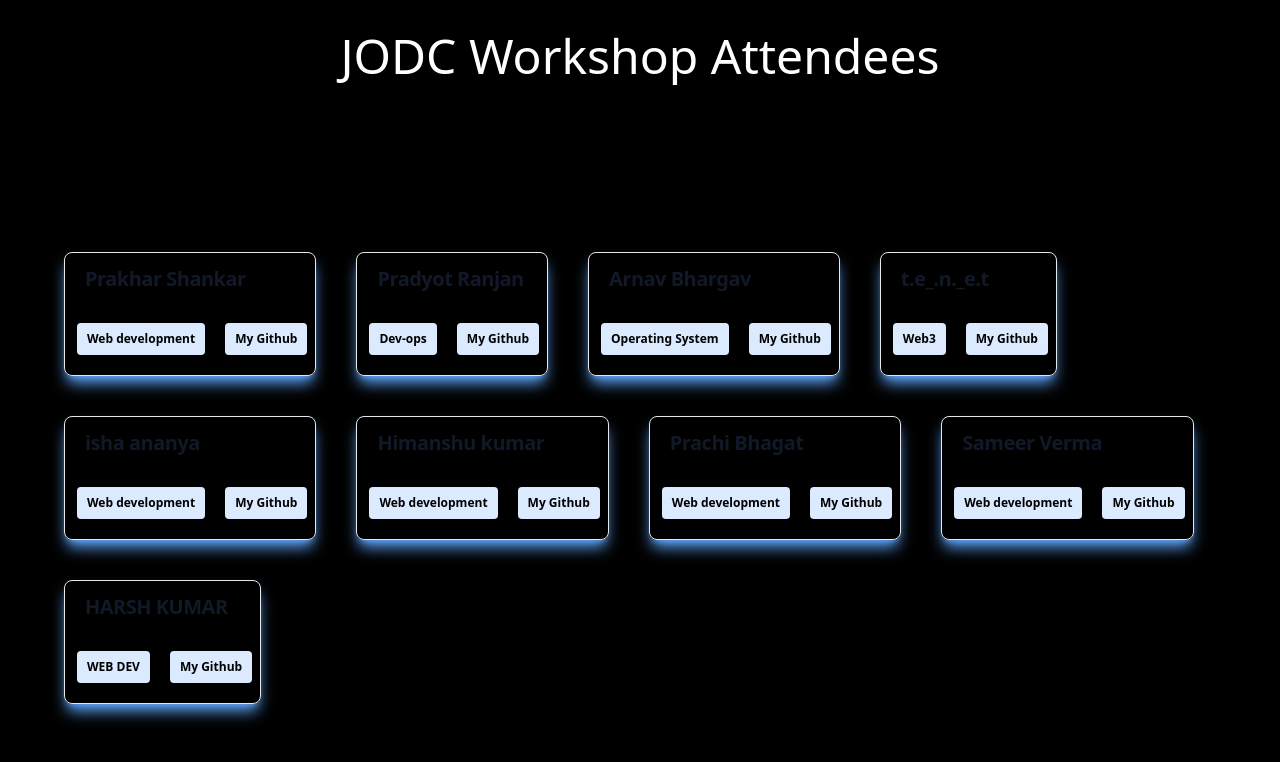
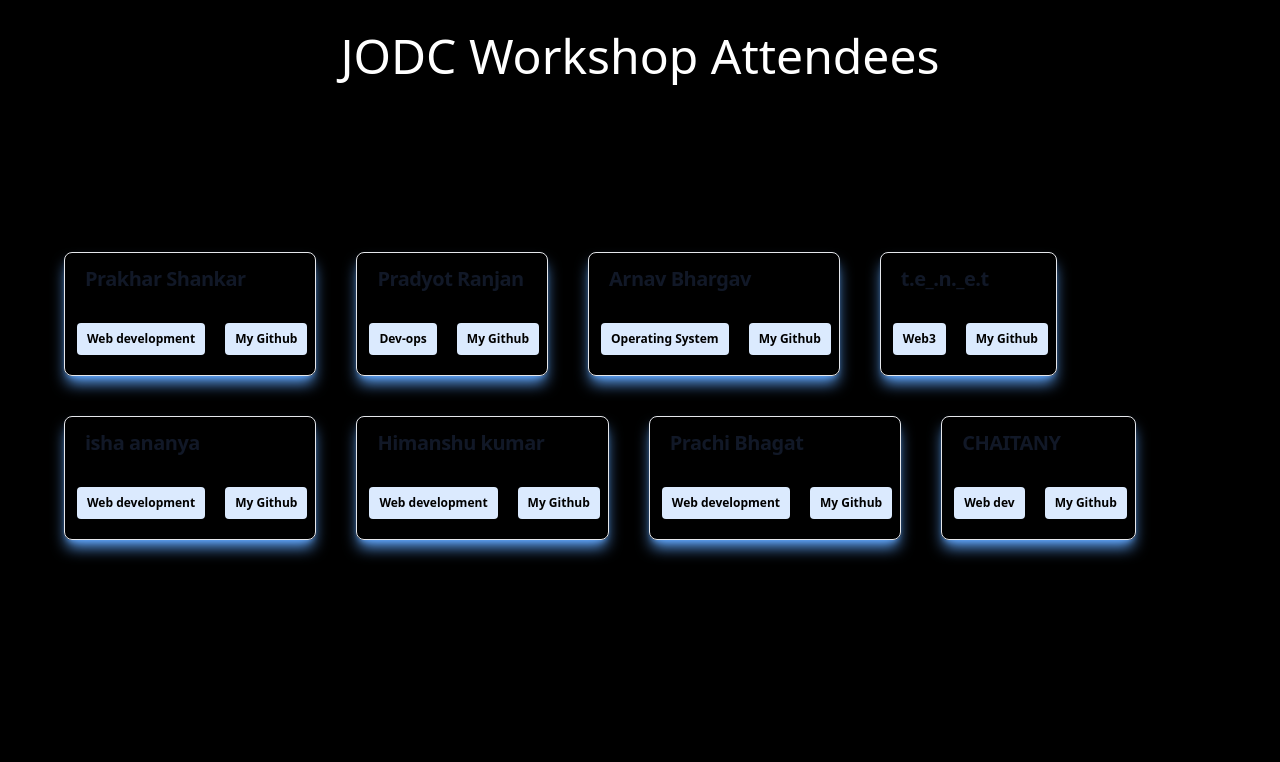
Before and after one commit to Prakhar-Shankar/WebDev-Workshop, a Next.js app: page / in a window 1280 px wide. Shown: the top 762 px of the page. Built offline with nearby package versions, Linux system fonts and the light colour scheme.

Commit message:
Update cardData.js

```diff
--- a/components/cardData.js
+++ b/components/cardData.js
@@ -30,7 +30,6 @@ const cardData = [
         link: "https://github.com/mrswastik-robot"
     },
 
-
         {
       name: " isha ananya",
       favDomain: "Web development",
@@ -50,17 +49,11 @@ const cardData = [
       link: "https://github.com/prachi0625"
 
     },
-    {
-      name: "Sameer Verma",
-      favDomain: "Web development",
-      link: "https://github.com/samvam69"
+     {
+      name: "CHAITANY",
+      favDomain: "Web dev",
+      link: "https://github.com/GODINFINITY17"
 
-    },
-
-     {
-        name: "HARSH KUMAR",
-        favDomain: "WEB DEV",
-        link: "https://github.com/Mugiwara-18"
     },
 
   ];
```
